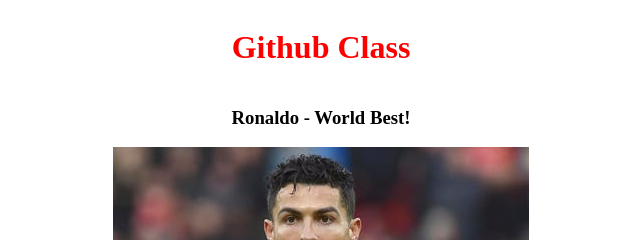
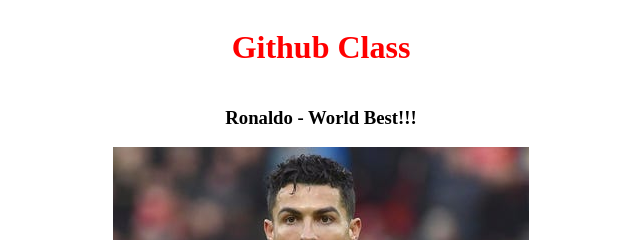
Before and after one commit to lna-code/new, a plain HTML site: page index.html in a window 1280 px wide. Shown: the top 240 px of the page, 319-959 px from the left. Drawn offline with Linux system fonts and the light colour scheme.

Commit message:
first commit

```diff
--- a/index.html
+++ b/index.html
@@ -9,7 +9,7 @@
 </head>
 <body>
   <h1>Github Class</h1>
-  <h3>Ronaldo - World Best!</h3>
+  <h3>Ronaldo - World Best!!!</h3>
   <img src='assets/ronaldo.jpg' alt='ronaldo' />
 </body>
 </html>
```
